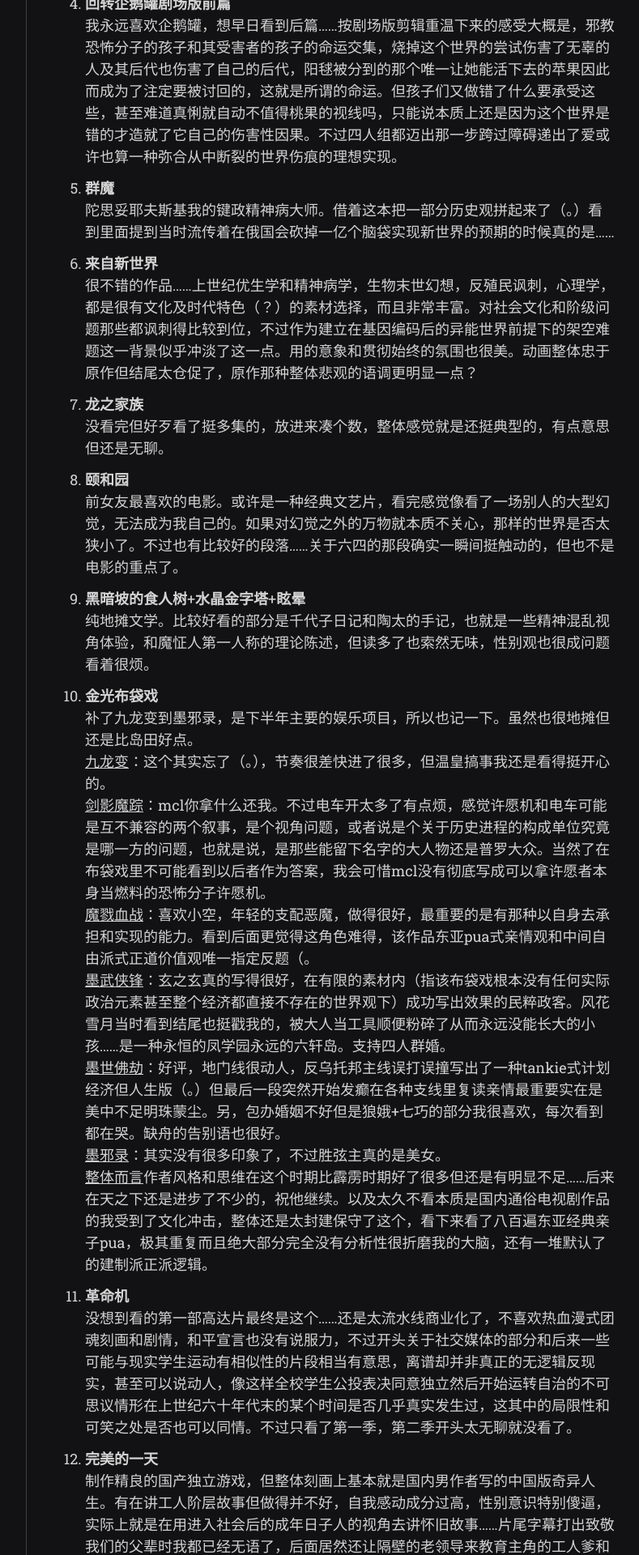
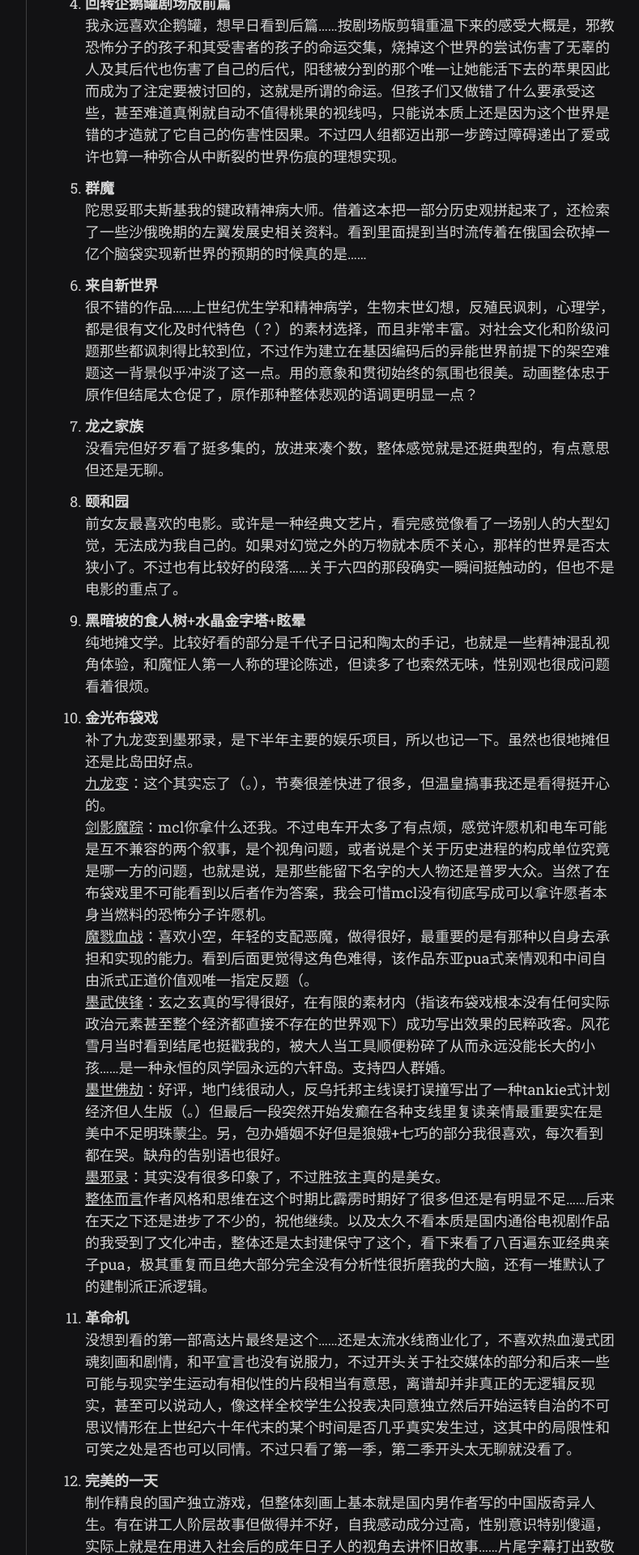
Before and after one commit to scatterdclouds/scatterdclouds.github.io, a Jekyll site: the page built from _posts/2022-12-31-bytheendof2022.md, in a window 1280 px wide. Shown: the part 857-2777 px from the top of the page at 81% size, without its empty margins (357-1146 px from the left). Built offline with Jekyll 4.4.1, drawn with Linux system fonts in a browser that asks for light colours; nearby versions of some CDN libraries; some web fonts are replaced; comment, search, counter and statistics services are not loaded.

Commit message:
Update 2022-12-31-bytheendof2022.md

```diff
--- a/_posts/2022-12-31-bytheendof2022.md
+++ b/_posts/2022-12-31-bytheendof2022.md
@@ -18,7 +18,7 @@ comments: true
 
 16. **回转企鹅罐剧场版前篇** <br/> 我永远喜欢企鹅罐，想早日看到后篇……按剧场版剪辑重温下来的感受大概是，邪教恐怖分子的孩子和其受害者的孩子的命运交集，烧掉这个世界的尝试伤害了无辜的人及其后代也伤害了自己的后代，阳毬被分到的那个唯一让她能活下去的苹果因此而成为了注定要被讨回的，这就是所谓的命运。但孩子们又做错了什么要承受这些，甚至难道真悧就自动不值得桃果的视线吗，只能说本质上还是因为这个世界是错的才造就了它自己的伤害性因果。不过四人组都迈出那一步跨过障碍递出了爱或许也算一种弥合从中断裂的世界伤痕的理想实现。
 
-17. **群魔** <br/> 陀思妥耶夫斯基我的键政精神病大师。借着这本把一部分历史观拼起来了（。）看到里面提到当时流传着在俄国会砍掉一亿个脑袋实现新世界的预期的时候真的是……
+17. **群魔** <br/> 陀思妥耶夫斯基我的键政精神病大师。借着这本把一部分历史观拼起来了，还检索了一些沙俄晚期的左翼发展史相关资料。看到里面提到当时流传着在俄国会砍掉一亿个脑袋实现新世界的预期的时候真的是……
 
 18. **来自新世界** <br/> 很不错的作品……上世纪优生学和精神病学，生物末世幻想，反殖民讽刺，心理学，都是很有文化及时代特色（？）的素材选择，而且非常丰富。对社会文化和阶级问题那些都讽刺得比较到位，不过作为建立在基因编码后的异能世界前提下的架空难题这一背景似乎冲淡了这一点。用的意象和贯彻始终的氛围也很美。动画整体忠于原作但结尾太仓促了，原作那种整体悲观的语调更明显一点？
 
```
